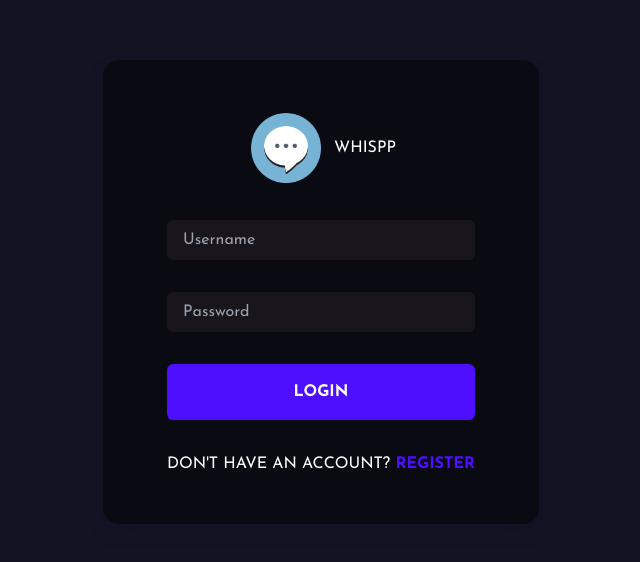
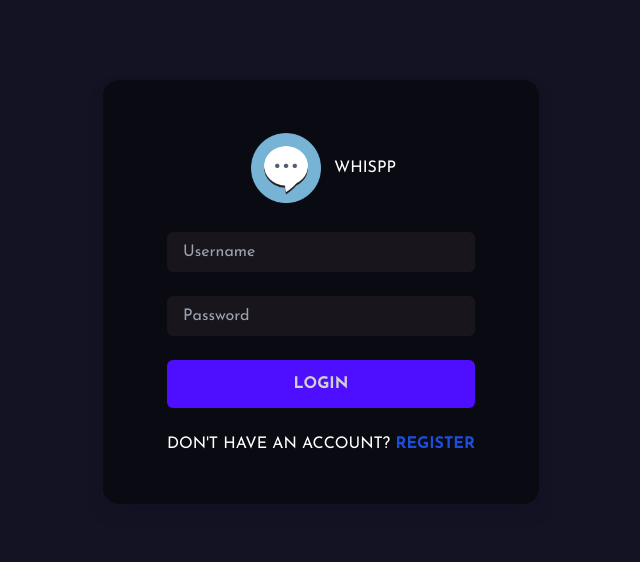
Before and after one commit to Priyasha310/Whispp-chat-App, a Next.js app in the folder frontend/: page /login in a window 1280 px wide. Shown: the part 108-670 px from the top of the page, without its empty margins (319-959 px from the left). Built offline with nearby package versions, Linux system fonts and the light colour scheme.

Commit message:
register form error fix

```diff
--- a/frontend/pages/login/index.tsx
+++ b/frontend/pages/login/index.tsx
@@ -9,7 +9,7 @@ import "react-toastify/dist/ReactToastify.css";
 import {  handleChange, handleSubmit } from '@/utils/loginForm'
 import logo from '@/public/logo.png'
 import loader from "@/public/loader.gif";
-import styles from './login.module.scss'
+import styles from '../register/register.module.scss'
 
 const Login = () => {
 
@@ -32,7 +32,7 @@ const Login = () => {
           <Image src={loader} alt="loader" className="loader" width={100} height={100} />
         </div>
       ) : (
-      <div className={styles.div}>
+      <div className={styles.container}>
         <form action="" onSubmit={(event) => handleSubmit(event, values, setValues)}>
           <div className={styles.brand}>
             <Image src={logo} alt='Whispp' width={80} height={60}/>
--- a/frontend/pages/login/login.module.scss
+++ /dev/null
@@ -1,63 +0,0 @@
-.div{
-    @apply min-h-screen max-h-full w-screen p-4;
-    @apply flex flex-col justify-center items-center;
-    @apply gap-4;
-    @apply bg-bg-color;
-    .brand {
-        @apply flex items-center justify-center;
-        @apply gap-2;
-        img {
-            @apply h-20;
-        }
-        h1 {
-            @apply text-white uppercase;
-        }
-    }
-
-    form {
-        display: flex;
-        flex-direction: column;
-        gap: 2rem;
-        // @apply h-128 w-80;
-        background-color: #00000076;
-        border-radius: 1rem;
-        padding: 3rem 4rem;
-        @apply shadow-bg-color shadow-lg;
-    }
-    input {
-        background-color: rgb(25, 21, 29);
-        padding: .5rem 1rem;
-        border: 0rem solid #4e0eff;
-        border-radius: 0.4rem;
-        color: white;
-        width: 100%;
-        font-size: 1rem;
-        &:focus {
-            border: 0.1rem solid #997af0;
-            outline: none;
-        }
-    }
-    button {
-        background-color: #4e0eff;
-        color: white;
-        padding: 1rem;
-        border: none;
-        font-weight: bold;
-        cursor: pointer;
-        border-radius: 0.4rem;
-        font-size: 1rem;
-        text-transform: uppercase;
-        &:hover {
-        background-color: #6531f7;
-        }
-    }
-    span {
-        color: white;
-        text-transform: uppercase;
-        a {
-        color: #4e0eff;
-        text-decoration: none;
-        font-weight: bold;
-        }
-    }
-}
--- a/frontend/pages/register/index.tsx
+++ b/frontend/pages/register/index.tsx
@@ -30,7 +30,7 @@ const Register = () => {
           <Image src={loader} alt="loader" className="loader" width={100} height={100} />
         </div>
       ) : (
-      <div className={styles.div}>
+      <div className={styles.container}>
         <form action="" onSubmit={(event) => handleSubmit(event, values, setValues)}>
           <div className={styles.brand}>
             <Image src={logo} alt='Whispp' width={80} height={60}/>
--- a/frontend/pages/register/register.module.scss
+++ b/frontend/pages/register/register.module.scss
@@ -1,7 +1,7 @@
-.div{
-    @apply min-h-screen max-h-full w-screen p-4;
+.container{
+    @apply min-h-screen max-h-full w-screen px-4;
     @apply flex flex-col justify-center items-center;
-    @apply gap-4;
+    @apply gap-2;
     @apply bg-bg-color;
     .brand {
         @apply flex items-center justify-center;
@@ -15,49 +15,34 @@
     }
 
     form {
-        display: flex;
-        flex-direction: column;
-        gap: 2rem;
+        @apply flex flex-col gap-6;
+        @apply rounded-2xl;
+        @apply py-12 px-16;
         // @apply h-128 w-80;
-        background-color: #00000076;
-        border-radius: 1rem;
-        padding: 3rem 4rem;
+        @apply bg-[#00000076];
         @apply shadow-bg-color shadow-lg;
     }
     input {
         background-color: rgb(25, 21, 29);
-        padding: .5rem 1rem;
-        border: 0rem solid #4e0eff;
-        border-radius: 0.4rem;
-        color: white;
-        width: 100%;
-        font-size: 1rem;
+        @apply rounded-md py-2 px-4;
+        @apply text-light-text text-base;
+        @apply w-full;
         &:focus {
+            @apply outline-none;
             border: 0.1rem solid #997af0;
-            outline: none;
         }
     }
     button {
-        background-color: #4e0eff;
-        color: white;
-        padding: 1rem;
-        border: none;
-        font-weight: bold;
-        cursor: pointer;
-        border-radius: 0.4rem;
-        font-size: 1rem;
-        text-transform: uppercase;
-        &:hover {
-        background-color: #6531f7;
-        }
+        @apply bg-btn-color text-light-text text-base font-bold;
+        @apply border-none cursor-pointer uppercase;
+        @apply p-3 border-none rounded-md;
+        @apply hover:bg-hover-btn-color;
     }
     span {
-        color: white;
-        text-transform: uppercase;
+        @apply text-white uppercase;
         a {
-        color: #4e0eff;
-        text-decoration: none;
-        font-weight: bold;
+            @apply text-blue-700 font-bold;
+            text-decoration: none;
         }
     }
 }
```
